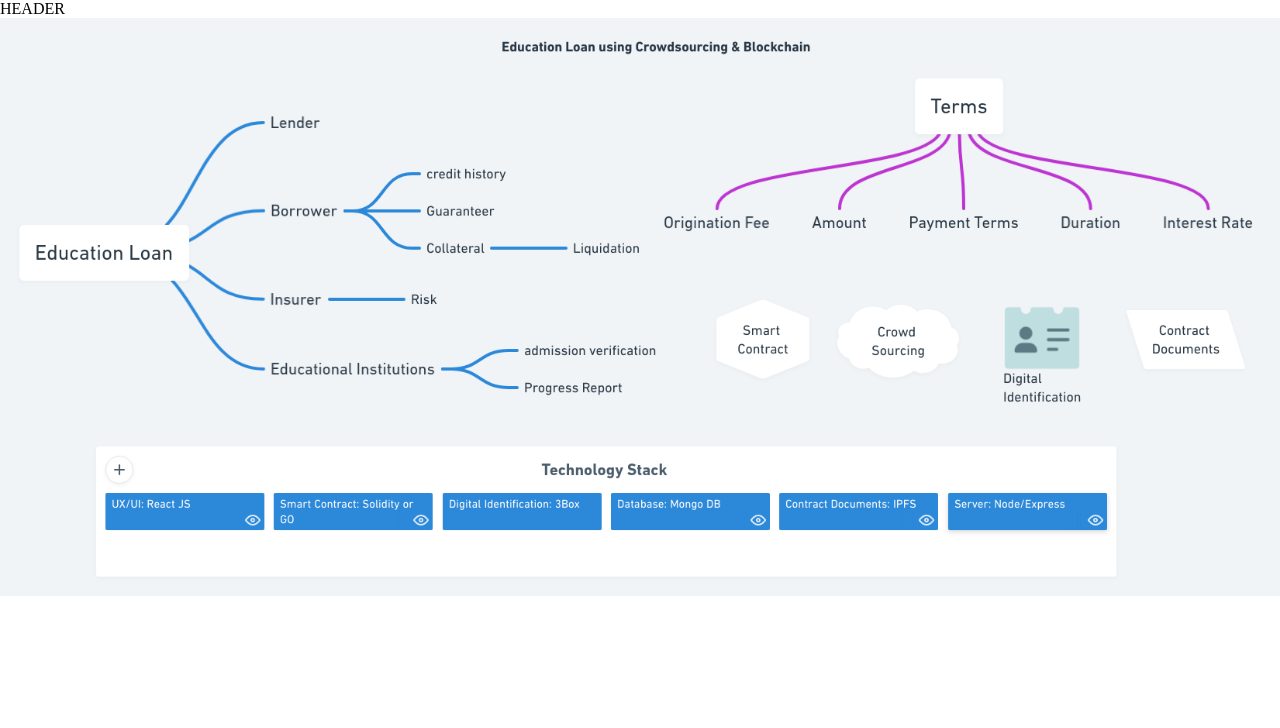
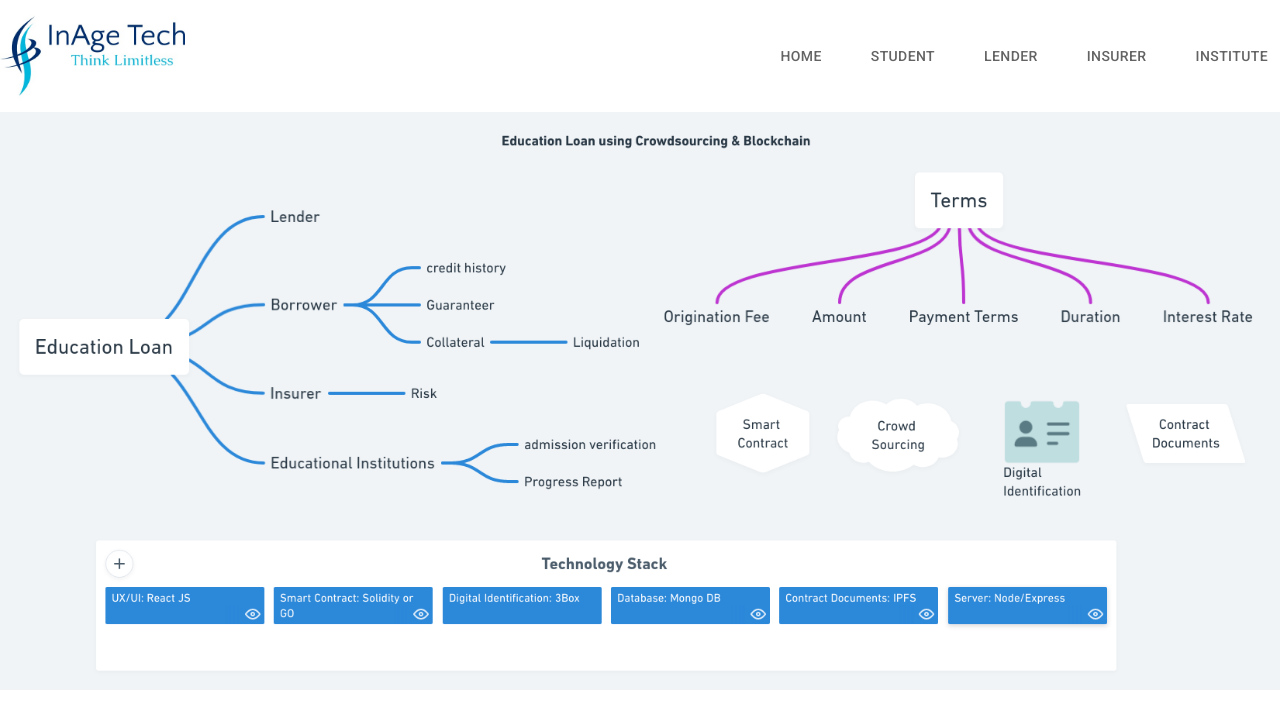
Before and after one commit to brahmapsen/eduloan, a React app: page / in a window 1280 px wide. Built offline with nearby package versions, Linux system fonts and the light colour scheme.

Commit message:
added appbar tabs icon

```diff
--- a/public/index.html
+++ b/public/index.html
@@ -2,7 +2,7 @@
 <html lang="en">
   <head>
     <meta charset="utf-8" />
-    <link rel="icon" href="%PUBLIC_URL%/favicon.ico" />
+    <link rel="icon" href="%PUBLIC_URL%/edu.jpg" />
     <meta name="viewport" content="width=device-width, initial-scale=1" />
     <meta name="theme-color" content="#000000" />
     <meta
--- a/src/components/ui/Header.js
+++ b/src/components/ui/Header.js
@@ -1,10 +1,105 @@
 import React from 'react';
+import AppBar from '@material-ui/core/AppBar';
+import Toolbar from '@material-ui/core/Toolbar';
+import useScrollTrigger from '@material-ui/core/useScrollTrigger';
+import Button from '@material-ui/core/Button';
+import {Link} from 'react-router-dom';
+import { makeStyles, useTheme } from '@material-ui/core/styles';
+import Tabs from '@material-ui/core/Tabs';
+import Tab from '@material-ui/core/Tab';
+
+import logo from '../../assets/logo.jpg';
 
 
+function ElevationScroll(props) {
+    const { children } = props;
+
+    const trigger = useScrollTrigger({
+      disableHysteresis: true,
+      threshold: 0
+    });
+
+    return React.cloneElement(children, {
+      elevation: trigger ? 4 : 0,
+    });
+  }
+
+  const useStyles = makeStyles(theme => ( {
+    toolbarMargin: {
+        ...theme.mixins.toolbar,
+        marginBottom: "3em",
+        [theme.breakpoints.down("md")] : {
+            marginBottom: "2em"
+        },
+        [theme.breakpoints.down("xs")] : {
+            marginBottom: "1.25em"
+        }
+    },
+    logo: {
+        height: "8em",
+        [theme.breakpoints.down("md")] : {
+            height: "7em"
+        },
+        [theme.breakpoints.down("xs")] : {
+            height: "5.5em"
+        }
+    },
+    logoContainer: {
+        padding: 0,
+        "&:hover": {
+            backgroundColor: "transparent"
+        }
+    },
+    tabContainer: {
+         marginLeft: "auto"
+    },
+    tab: {
+        ...theme.typography.tab,
+        minWidth: 10,
+        marginLeft: "25px"
+    },
+    button: {
+        ...theme.typography.estimate,
+        borderRadius: "50px",
+        marginLeft: "50px",
+        marginRight: "25px",
+        height: "45px",
+        "&:hover": {
+            backgroundColor: theme.palette.secondary.light
+          }
+    },
+    appbar: {
+        zIndex: theme.zIndex.modal + 1
+    }
+}));
 export default function Header(props){
 
+    const classes = useStyles();
+    //const theme = useTheme();
+
     return(
-        <div> HEADER</div>
+        <React.Fragment>
+            <ElevationScroll>
+                <AppBar position="fixed" className={classes.appbar}>
+                    <Toolbar disableGutters>
+                        <Button component={Link} to="/" disableRipple
+                             className={classes.logoContainer}>
+                             <img alt="company logo" className={classes.logo} src={logo}/>
+                        </Button>
+                        <Tabs className={classes.tabContainer}>
+                            <Tab label="Home" className={classes.tab} />
+                            <Tab label="Student" className={classes.tab}/>
+                            <Tab label="Lender"  className={classes.tab}/>
+                            <Tab label="Insurer" className={classes.tab}/>
+                            <Tab label="Institute" className={classes.tab}/>
+                        </Tabs>
+                    </Toolbar>
+                </AppBar>
+            </ElevationScroll>
+
+            <div className={classes.toolbarMargin}></div>
+
+        </React.Fragment>
     )
 
 }
--- a/src/components/ui/Home.js
+++ b/src/components/ui/Home.js
@@ -1,7 +1,7 @@
 import React from 'react';
 import { makeStyles } from '@material-ui/core/styles';
 
-import contextImage from "../assets/context.png";
+import contextImage from "../../assets/context.png";
 
 const useStyles = makeStyles(theme => ( {
     home: {
--- a/src/components/ui/Theme.js
+++ b/src/components/ui/Theme.js
@@ -2,15 +2,17 @@ import { createMuiTheme } from '@material-ui/core/styles';
 
 const arcBlue = "#0B72B9"
 const arcOrange = "#FFBA60"
+const arcWhite = "#FFFFFF"
 
 export default  createMuiTheme({
     palette: {
         common: {
             blue: `${arcBlue}`,
-            orange: `${arcOrange}`
+            orange: `${arcOrange}`,
+            white: arcWhite
         },
         primary: {
-            main: `${arcBlue}`
+            main: arcWhite
         },
         secondary: {
             main: `${arcOrange}`
```
Also changed, not shown: README.md, public/edu.jpg (added), public/fileicon.ico (added), src/assets/context.png (renamed from src/components/assets/context.png), src/assets/edu.jpg (added), src/assets/logo.jpg (added), 1 other file.
